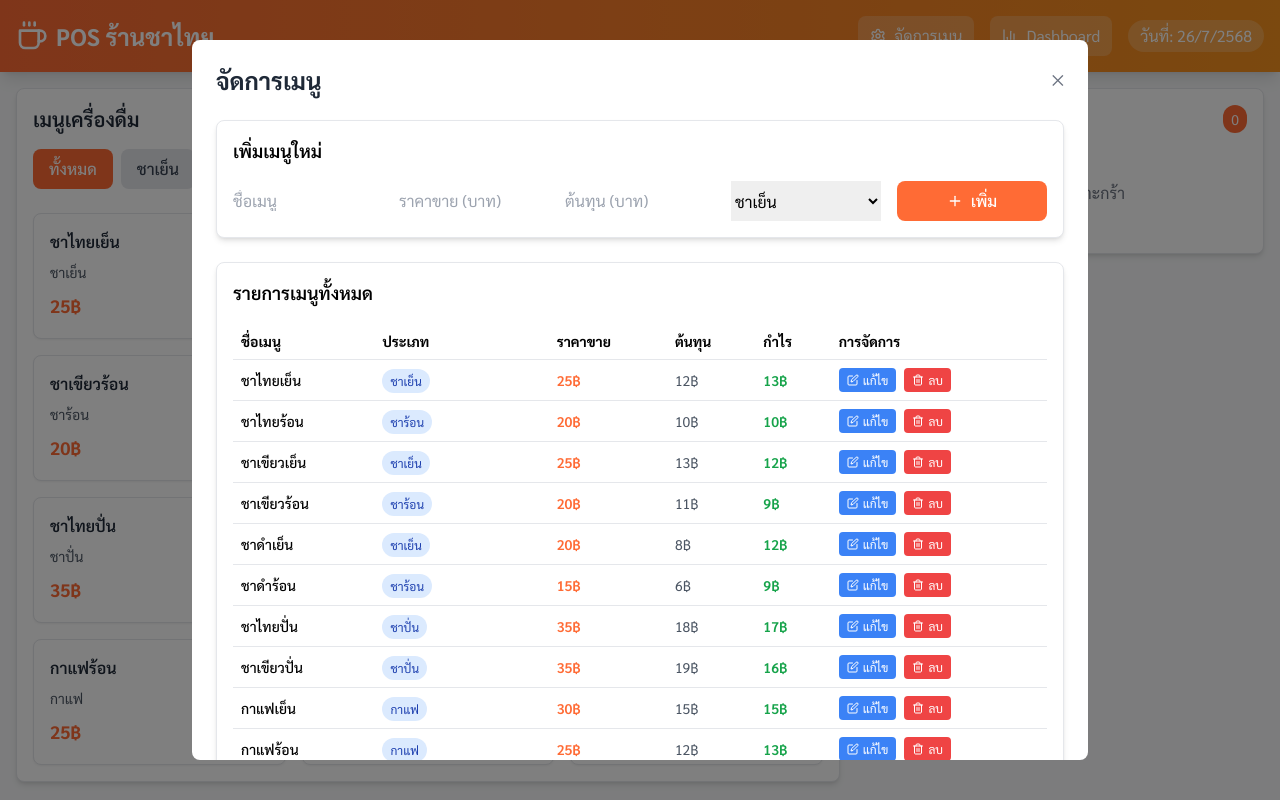
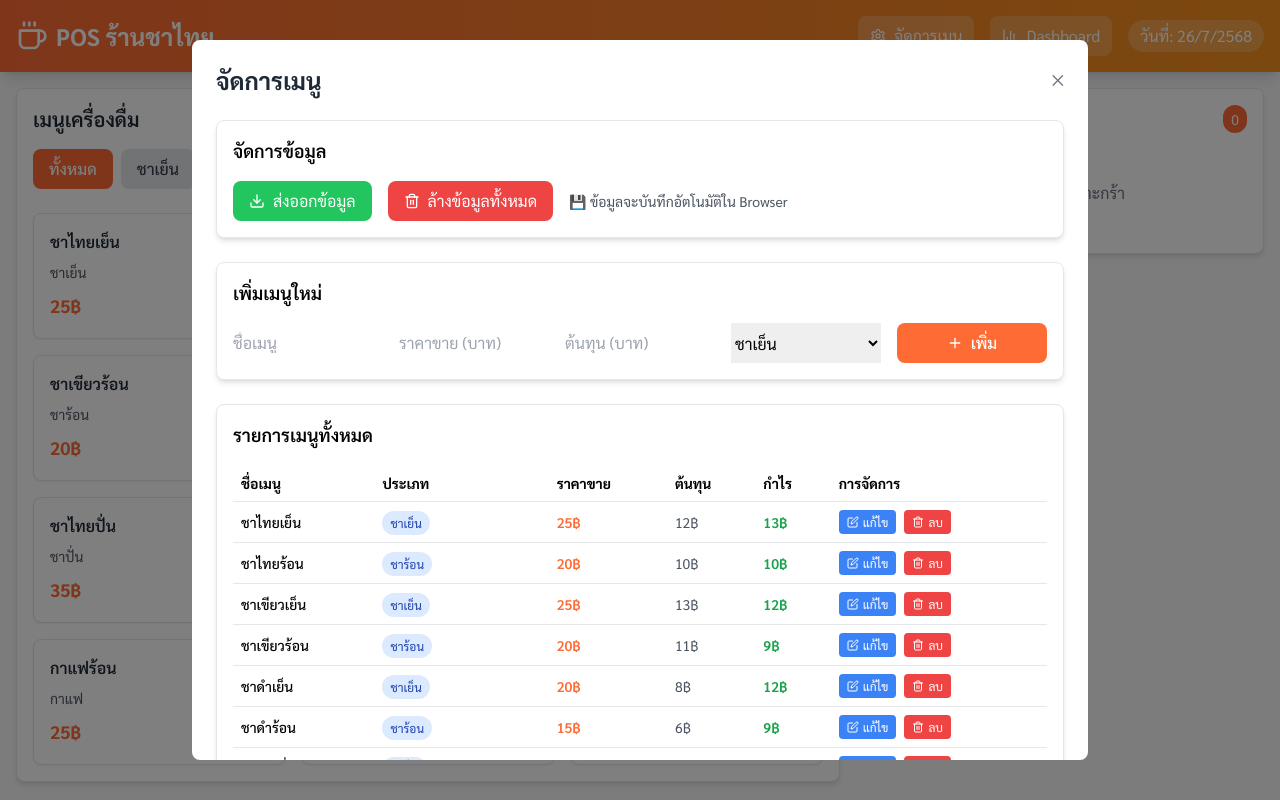
Before and after one commit to chamarodfai/cha-ma-rod-fai, a React (Vite) app: page / in a window 1280 px wide. Both pictures are taken after a click on the button "จัดการเมนู". Built offline with nearby package versions, Linux system fonts and the light colour scheme.

Commit message:
Added localStorage persistence for menu and orders data with export/import functionality

```diff
--- a/src/App.jsx
+++ b/src/App.jsx
@@ -1,5 +1,5 @@
 import { useState, useEffect } from 'react'
-import { Plus, Minus, ShoppingCart, Receipt, Coffee, Database, BarChart3, Settings, Edit, Trash2, Save } from 'lucide-react'
+import { Plus, Minus, ShoppingCart, Receipt, Coffee, Database, BarChart3, Settings, Edit, Trash2, Save, Download } from 'lucide-react'
 
 const categories = ['ทั้งหมด', 'ชาเย็น', 'ชาร้อน', 'ชาปั่น', 'กาแฟ', 'เครื่องดื่มพิเศษ']
 
@@ -14,14 +14,58 @@ function App() {
   const [editingItem, setEditingItem] = useState(null)
   const [newItem, setNewItem] = useState({ name: '', price: '', cost: '', category: 'ชาเย็น' })
 
-  // โหลดเมนูจาก API (with fallback)
+  // โหลดข้อมูลจาก localStorage เมื่อเริ่มต้น
   useEffect(() => {
-    fetchMenuItems()
+    loadMenuFromStorage()
+    loadOrdersFromStorage()
   }, [])
 
+  // บันทึกเมนูลง localStorage ทุกครั้งที่มีการเปลี่ยนแปลง
+  useEffect(() => {
+    if (menuItems.length > 0) {
+      localStorage.setItem('thaiTeaMenuItems', JSON.stringify(menuItems))
+    }
+  }, [menuItems])
+
+  // บันทึกออเดอร์ลง localStorage
+  useEffect(() => {
+    if (orders.length > 0) {
+      localStorage.setItem('thaiTeaOrders', JSON.stringify(orders))
+    }
+  }, [orders])
+
+  const loadMenuFromStorage = () => {
+    try {
+      const savedMenu = localStorage.getItem('thaiTeaMenuItems')
+      if (savedMenu) {
+        const parsedMenu = JSON.parse(savedMenu)
+        setMenuItems(parsedMenu)
+        setLoading(false)
+        return
+      }
+    } catch (error) {
+      console.error('Error loading menu from storage:', error)
+    }
+
+    // ถ้าไม่มีข้อมูลใน localStorage ให้ใช้ข้อมูลเริ่มต้น
+    fetchMenuItems()
+  }
+
+  const loadOrdersFromStorage = () => {
+    try {
+      const savedOrders = localStorage.getItem('thaiTeaOrders')
+      if (savedOrders) {
+        const parsedOrders = JSON.parse(savedOrders)
+        setOrders(parsedOrders)
+      }
+    } catch (error) {
+      console.error('Error loading orders from storage:', error)
+    }
+  }
+
   const fetchMenuItems = () => {
-    // ใช้ข้อมูลคงที่โดยตรง - เพิ่มข้อมูลต้นทุน
-    const menuData = [
+    // ข้อมูลเริ่มต้นเมื่อใช้ครั้งแรก
+    const defaultMenuData = [
       { id: 1, name: 'ชาไทยเย็น', price: 25, cost: 12, category: 'ชาเย็น' },
       { id: 2, name: 'ชาไทยร้อน', price: 20, cost: 10, category: 'ชาร้อน' },
       { id: 3, name: 'ชาเขียวเย็น', price: 25, cost: 13, category: 'ชาเย็น' },
@@ -36,7 +80,7 @@ function App() {
       { id: 12, name: 'น้ำแดง', price: 15, cost: 5, category: 'เครื่องดื่มพิเศษ' }
     ]
 
-    setMenuItems(menuData)
+    setMenuItems(defaultMenuData)
     setLoading(false)
   }
 
@@ -143,6 +187,37 @@ function App() {
     alert('แก้ไขเมนูสำเร็จ!')
   }
 
+  // ฟังก์ชั่นจัดการข้อมูล
+  const clearAllData = () => {
+    if (confirm('ต้องการล้างข้อมูลทั้งหมดหรือไม่? (เมนู + ออเดอร์)')) {
+      localStorage.removeItem('thaiTeaMenuItems')
+      localStorage.removeItem('thaiTeaOrders')
+      setOrders([])
+      fetchMenuItems() // โหลดเมนูเริ่มต้น
+      alert('ล้างข้อมูลเรียบร้อย!')
+    }
+  }
+
+  const exportData = () => {
+    const data = {
+      menuItems: menuItems,
+      orders: orders,
+      exportDate: new Date().toISOString()
+    }
+
+    const dataStr = JSON.stringify(data, null, 2)
+    const dataUri = 'data:application/json;charset=utf-8,'+ encodeURIComponent(dataStr)
+
+    const exportFileDefaultName = `thai-tea-pos-backup-${new Date().toISOString().split('T')[0]}.json`
+
+    const linkElement = document.createElement('a')
+    linkElement.setAttribute('href', dataUri)
+    linkElement.setAttribute('download', exportFileDefaultName)
+    linkElement.click()
+
+    alert('ส่งออกข้อมูลสำเร็จ!')
+  }
+
   const filteredItems = selectedCategory === 'ทั้งหมด'
     ? menuItems
     : menuItems.filter(item => item.category === selectedCategory)
@@ -155,12 +230,26 @@ function App() {
 
     // สร้าง Order ID แบบ local
     const orderId = Date.now()
+    const currentDate = new Date()
 
     const orderSummary = cart.map(item =>
       `${item.name} x${item.quantity} = ${item.price * item.quantity}฿`
     ).join('\n')
 
     const total = getTotalPrice()
+
+    // สร้างข้อมูลออเดอร์ใหม่
+    const newOrder = {
+      id: orderId,
+      items: [...cart],
+      total: total,
+      date: currentDate.toISOString(),
+      displayDate: currentDate.toLocaleDateString('th-TH'),
+      displayTime: currentDate.toLocaleTimeString('th-TH')
+    }
+
+    // เพิ่มออเดอร์ใหม่เข้าไปในรายการ
+    setOrders(prevOrders => [...prevOrders, newOrder])
 
     // แสดงผลออเดอร์
     alert(`✅ สั่งซื้อสำเร็จ!\n\nรายการสั่งซื้อ:\n${orderSummary}\n\nรวมทั้งสิ้น: ${total}฿\n\nหมายเลขออเดอร์: #${orderId}`)
@@ -210,6 +299,30 @@ function App() {
               >
                 ✕
               </button>
+            </div>
+
+            {/* Data Management */}
+            <div className="card mb-6">
+              <h3 className="text-lg font-semibold mb-4">จัดการข้อมูล</h3>
+              <div className="flex flex-wrap gap-4">
+                <button
+                  onClick={exportData}
+                  className="bg-green-500 hover:bg-green-600 text-white px-4 py-2 rounded-lg flex items-center space-x-2"
+                >
+                  <Download className="w-4 h-4" />
+                  <span>ส่งออกข้อมูล</span>
+                </button>
+                <button
+                  onClick={clearAllData}
+                  className="bg-red-500 hover:bg-red-600 text-white px-4 py-2 rounded-lg flex items-center space-x-2"
+                >
+                  <Trash2 className="w-4 h-4" />
+                  <span>ล้างข้อมูลทั้งหมด</span>
+                </button>
+                <div className="text-sm text-gray-600 flex items-center">
+                  <span>💾 ข้อมูลจะบันทึกอัตโนมัติใน Browser</span>
+                </div>
+              </div>
             </div>
 
             {/* Add New Item Form */}
```
